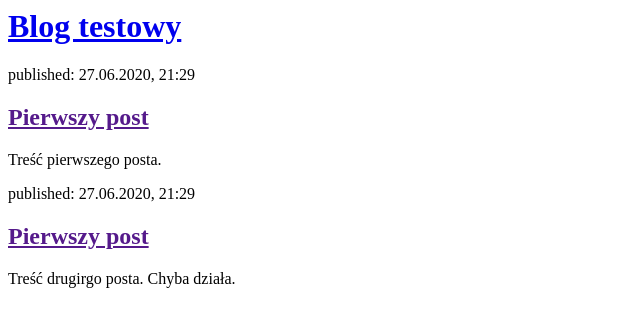
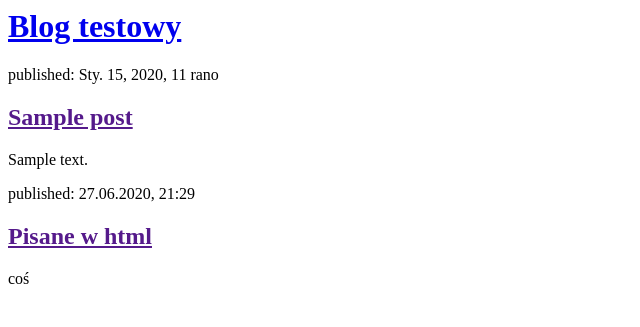
Before and after one commit to Marcin8899/my-first-blog, a Django app: page / in a window 1280 px wide. Shown: the top 327 px of the page, without its empty margins (0-640 px from the left). Run offline with Django 3.2, Linux system fonts and the light colour scheme; tables that the repository leaves empty hold one stand-in row (values such as "Sample post").

Commit message:
Dodanie postów w kodzie.

```diff
--- a/blog/templates/blog/post_list.html
+++ b/blog/templates/blog/post_list.html
@@ -1,21 +1,22 @@
 <html>
     <head>
-        <title>Django Girls blog</title>
+        <title>Marcin</title>
     </head>
     <body>
         <div>
             <h1><a href="/">Blog testowy</a></h1>
         </div>
-
+        {% for post in posts %}
+        <div>
+            <p>published: {{ post.published_date }}</p>
+            <h2><a href="">{{ post.title }}</a></h2>
+            <p>{{ post.text|linebreaksbr }}</p>
+        </div>
+        {% endfor %}
         <div>
             <p>published: 27.06.2020, 21:29</p>
-            <h2><a href="">Pierwszy post</a></h2>
-            <p> Treść pierwszego posta.</p>
+            <h2><a href="">Pisane w html</a></h2>
+            <p> coś</p>
         </div>
-
-        <p>published: 27.06.2020, 21:29</p>
-        <h2><a href="">Pierwszy post</a></h2>
-        <p> Treść drugirgo posta. Chyba działa.</p>
-    </div>
     </body>
 </html>
--- a/blog/views.py
+++ b/blog/views.py
@@ -1,6 +1,9 @@
 from django.shortcuts import render
+from django.utils import timezone
+from .models import Post
 
 def post_list(request):
-    return render(request, 'blog/post_list.html', {})
+    posts = Post.objects.filter(published_date__lte=timezone.now()).order_by('published_date')
+    return render(request, 'blog/post_list.html', {'posts': posts})
 
 # Create your views here.
```
